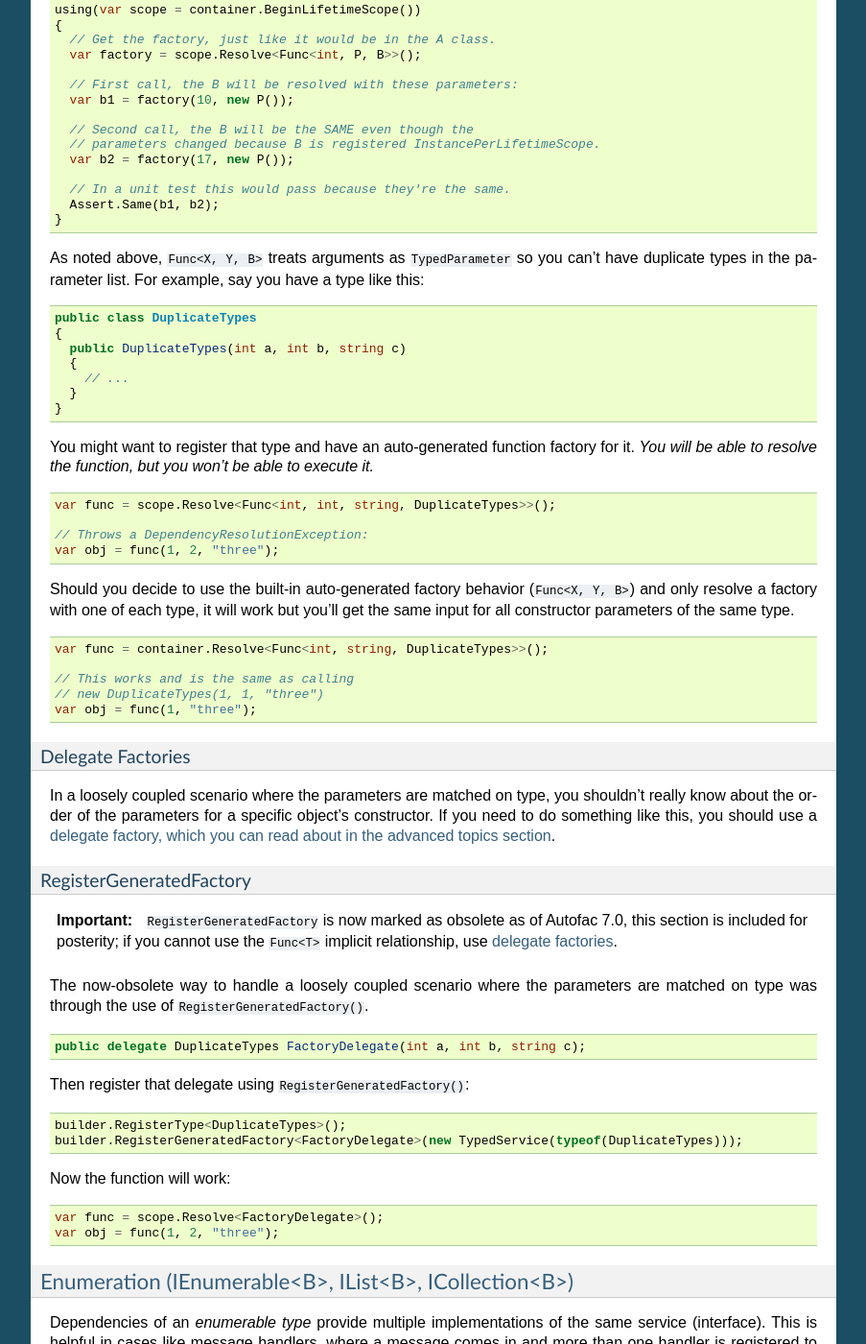
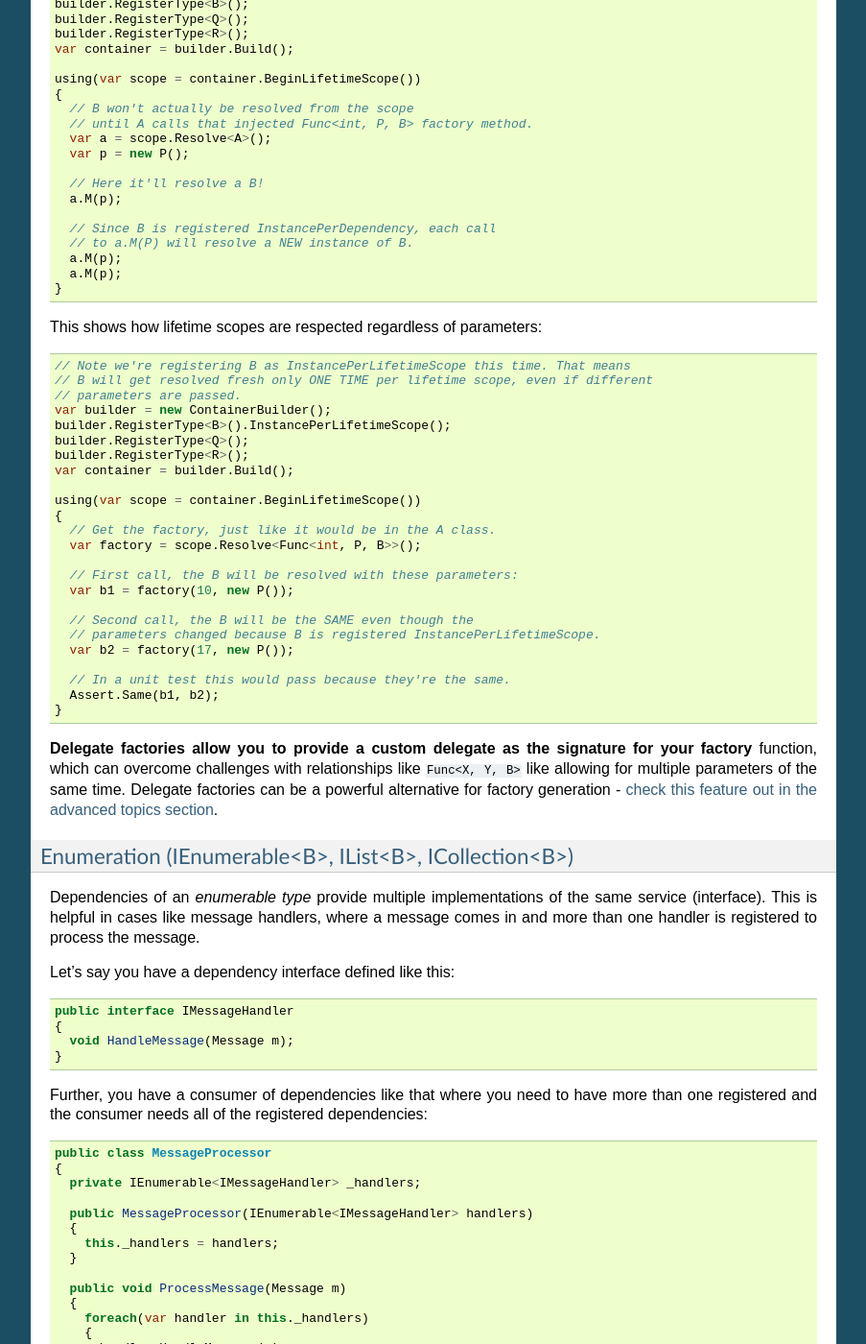
Before and after one commit to autofac/Documentation, a Sphinx documentation site: the page built from docs/resolve/relationships.rst, in a window 1280 px wide and 1400 px high, scrolled down 6432 px. Shown: the whole window at 96% size, without its empty margins (198-1101 px from the left). Built offline with Sphinx 7.4.7, drawn with Linux system fonts in a browser that asks for light colours; some of the changed text lies outside the part shown.

Commit message:
Minor cleanup on factory docs.

```diff
--- a/docs/advanced/delegate-factories.rst
+++ b/docs/advanced/delegate-factories.rst
@@ -179,3 +179,31 @@
 ============================
 
 Just as with the ``Func<T>`` relationships or calling ``Resolve<T>()`` directly, using delegate factories is resolving something from a lifetime scope. If the thing you're resolving is disposable, :doc:`the lifetime scope will track it and dispose of it when the scope is disposed <../lifetime/disposal>`. Resolving directly from the container or from a very long-lived lifetime scope when using disposable components may result in a memory leak as the scope holds references to all the disposable components resolved.
+
+
+RegisterGeneratedFactory (Obsolete)
+===================================
+
+.. important::
+
+    ``RegisterGeneratedFactory`` is now marked as obsolete as of Autofac 7.0. Delegate factories and the :doc:`function relationships <../resolve/relationships>` have superseded this feature.
+
+The now-obsolete way to handle a loosely coupled scenario where the parameters are matched on type was through the use of ``RegisterGeneratedFactory()``. This worked very similar to delegate factories but required an explicit registration operation.
+
+.. sourcecode:: csharp
+
+    public delegate DuplicateTypes FactoryDelegate(int a, int b, string c);
+
+Then register that delegate using ``RegisterGeneratedFactory()``:
+
+.. sourcecode:: csharp
+
+    builder.RegisterType<DuplicateTypes>();
+    builder.RegisterGeneratedFactory<FactoryDelegate>(new TypedService(typeof(DuplicateTypes)));
+
+Now the function will work:
+
+.. sourcecode:: csharp
+
+    var func = scope.Resolve<FactoryDelegate>();
+    var obj = func(1, 2, "three");
--- a/docs/resolve/relationships.rst
+++ b/docs/resolve/relationships.rst
@@ -294,7 +294,40 @@
       }
     }
 
-Internally, Autofac determines what values to use for the constructor args solely based on the type and behaves as though we've temporarily defined the input values for resolution. A consequence of this is that  **auto-generated function factories cannot have duplicate types in the input parameter list.** See below for further notes on this.
+Autofac determines what values to use for the constructor args **solely based on the type** (like ``TypedParameter``). A consequence of this is that  **auto-generated function factories cannot have duplicate types in the input parameter list.** For example, say you have a type like this:
+
+.. sourcecode:: csharp
+
+    public class DuplicateTypes
+    {
+      public DuplicateTypes(int a, int b, string c)
+      {
+        // ...
+      }
+    }
+
+You might want to register that type and have an auto-generated function factory for it. *You will be able to resolve the function, but you won't be able to execute it.* You can try to resolve a factory with one of each type, and that will work but you'll get the same input for all constructor parameters of the same type.
+
+.. sourcecode:: csharp
+
+    // This auto-generated factory has two parameters of the
+    // same type - problem!
+    var funcWithDuplicates = scope.Resolve<Func<int, int, string, DuplicateTypes>>();
+
+    // Throws a DependencyResolutionException because of the
+    // two int types.
+    var obj1 = funcWithDuplicates(1, 2, "three");
+
+    // This auto-generated factory removes the duplicates, BUT...
+    var funcWithoutDuplicates = container.Resolve<Func<int, string, DuplicateTypes>>();
+
+    // ...the int factory parameter will be the same value for
+    // BOTH constructor parameters. This factory call will work,
+    // but it's like saying
+    // var obj2 = new DuplicateTypes(1, 1, "three");
+    var obj2 = funcWithoutDuplicates(1, "three");
+
+If you really need multiple parameters of the same type, :doc:`check out delegate factories <../advanced/delegate-factories>`.
 
 **Lifetime scopes are respected** using this relationship type, just as they are when using ``Func<B>`` or :doc:`delegate factories <../advanced/delegate-factories>`. If you register an object as ``InstancePerDependency()`` and call the ``Func<X, Y, B>`` multiple times, you'll get a new instance each time. However, if you register an object as ``SingleInstance()`` and call the ``Func<X, Y, B>`` to resolve the object more than once, you will get *the same object instance every time regardless of the different parameters you pass in.* Just passing different parameters will not break the respect for the lifetime scope:
 
@@ -352,69 +385,7 @@
       Assert.Same(b1, b2);
     }
 
-
-As noted above, ``Func<X, Y, B>`` treats arguments as ``TypedParameter`` so you can't have duplicate types in the parameter list. For example, say you have a type like this:
-
-.. sourcecode:: csharp
-
-    public class DuplicateTypes
-    {
-      public DuplicateTypes(int a, int b, string c)
-      {
-        // ...
-      }
-    }
-
-You might want to register that type and have an auto-generated function factory for it. *You will be able to resolve the function, but you won't be able to execute it.*
-
-.. sourcecode:: csharp
-
-    var func = scope.Resolve<Func<int, int, string, DuplicateTypes>>();
-
-    // Throws a DependencyResolutionException:
-    var obj = func(1, 2, "three");
-
-Should you decide to use the built-in auto-generated factory behavior (``Func<X, Y, B>``) and only resolve a factory with one of each type, it will work but you'll get the same input for all constructor parameters of the same type.
-
-.. sourcecode:: csharp
-
-    var func = container.Resolve<Func<int, string, DuplicateTypes>>();
-
-    // This works and is the same as calling
-    // new DuplicateTypes(1, 1, "three")
-    var obj = func(1, "three");
-
-Delegate Factories
-^^^^^^^^^^^^^^^^^^
-
-In a loosely coupled scenario where the parameters are matched on type, you shouldn't really know about the order of the parameters for a specific object's constructor. If you need to do something like this, you should use a :doc:`delegate factory, which you can read about in the advanced topics section <../advanced/delegate-factories>`.
-
-RegisterGeneratedFactory
-^^^^^^^^^^^^^^^^^^^^^^^^
-
-.. important::
-
-    ``RegisterGeneratedFactory`` is now marked as obsolete as of Autofac 7.0, this section is included for posterity; if you cannot use the ``Func<T>`` implicit relationship, use :doc:`delegate factories <../advanced/delegate-factories>`.
-
-The now-obsolete way to handle a loosely coupled scenario where the parameters are matched on type was through the use of ``RegisterGeneratedFactory()``.
-
-.. sourcecode:: csharp
-
-    public delegate DuplicateTypes FactoryDelegate(int a, int b, string c);
-
-Then register that delegate using ``RegisterGeneratedFactory()``:
-
-.. sourcecode:: csharp
-
-    builder.RegisterType<DuplicateTypes>();
-    builder.RegisterGeneratedFactory<FactoryDelegate>(new TypedService(typeof(DuplicateTypes)));
-
-Now the function will work:
-
-.. sourcecode:: csharp
-
-    var func = scope.Resolve<FactoryDelegate>();
-    var obj = func(1, 2, "three");
+**Delegate factories allow you to provide a custom delegate as the signature for your factory** function, which can overcome challenges with relationships like ``Func<X, Y, B>`` like allowing for multiple parameters of the same time. Delegate factories can be a powerful alternative for factory generation - :doc:`check this feature out in the advanced topics section <../advanced/delegate-factories>`.
 
 Enumeration (IEnumerable<B>, IList<B>, ICollection<B>)
 ------------------------------------------------------
```
Also changed, not shown: other parts of docs/resolve/relationships.rst (+1 -1 lines).
